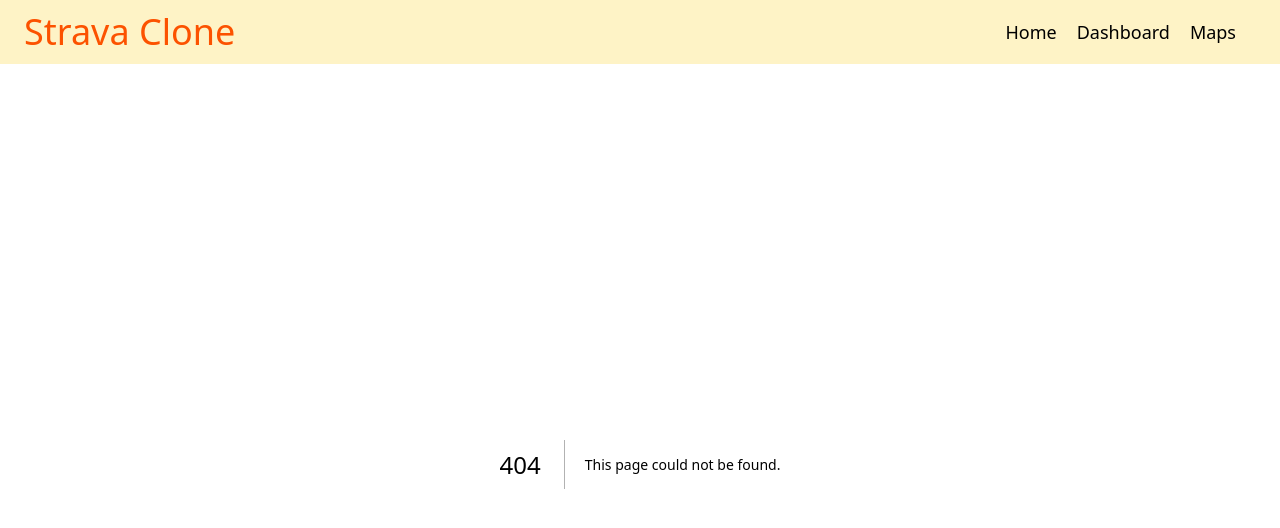
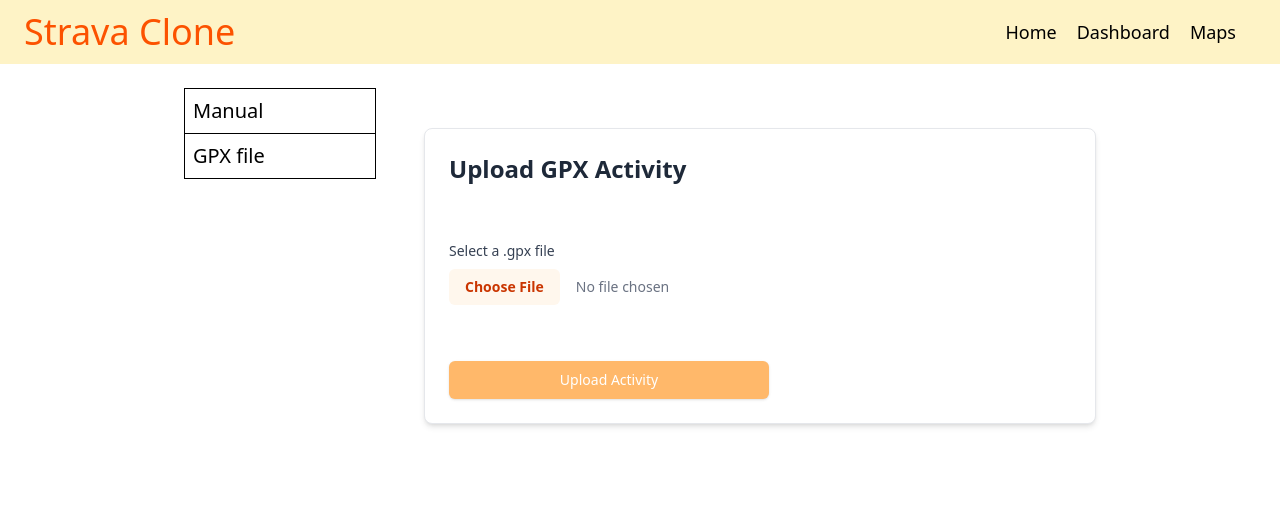
Before and after one commit to redstonenight347-oss/Strava-clone-app, a Next.js app in the folder apps/web/: page /upload/file in a window 1280 px wide. Before the commit this address had no page. Shown: the top 528 px of the page. Built offline with nearby package versions, Linux system fonts and the light colour scheme.

Commit message:
add upload gpx files UI & add better tile providers

```diff
--- /dev/null
+++ b/apps/web/app/api/activities/upload/route.ts
@@ -0,0 +1,23 @@
+import { auth } from "@/lib/auth";
+import { headers } from "next/headers";
+import { NextRequest, NextResponse } from "next/server";
+
+
+export async function POST(req: NextRequest) {
+  try {
+    const session = await auth.api.getSession({
+      headers: await headers()
+    })
+
+    if (!session) {
+      return NextResponse.json({ error: "Unauthorized" }, { status: 401 })
+    }
+
+    const file = req.body
+
+
+  }
+  catch (err) {
+
+  }
+}
--- a/apps/web/app/maps/page.tsx
+++ b/apps/web/app/maps/page.tsx
@@ -1,11 +1,10 @@
-import MapClientWrapper from '@/components/map/MapClientWrapper';
+import MapClientWrapper from '@/components/map/MapClientWrapper'
 
 
 export default function Maps() {
   return (
-    <main>
-      <h1>Map</h1>
+    <main className='h-[calc(100vh-4rem)] w-full relative'>
       <MapClientWrapper />
     </main>
-  );
+  )
 }
--- /dev/null
+++ b/apps/web/app/upload/file/page.tsx
@@ -0,0 +1,105 @@
+"use client"
+
+import { useState } from "react"
+
+export default function GPXUploadPage() {
+  const [file, setFile] = useState<File | null>(null)
+  const [isUploading, setIsUploading] = useState(false)
+  const [message, setMessage] = useState<string | null>(null)
+
+  const handleFileChange = (e: React.ChangeEvent<HTMLInputElement>) => {
+    if (e.target.files && e.target.files.length > 0) {
+      setFile(e.target.files[0])
+      setMessage(null)
+    }
+  }
+
+  const handleUpload = async () => {
+    if (!file) {
+      setMessage("Please select a GPX file first.")
+      return
+    }
+
+    setIsUploading(true)
+    setMessage(null)
+
+    const formData = new FormData()
+    formData.append("file", file)
+
+    try {
+      const response = await fetch("/api/activities/upload", {
+        method: "POST",
+        body: formData,
+      })
+
+      if (response.ok) {
+        setMessage("GPX file uploaded successfully!")
+        setFile(null)
+      } else {
+        const errorData = await response.json().catch(() => null)
+        setMessage(`Upload failed: ${errorData?.message || response.statusText}`)
+      }
+    }
+    catch (error) {
+      console.error("Upload error:", error)
+      setMessage("An error occurred during upload. Please check your connection to the backend.")
+    }
+
+    finally {
+      setIsUploading(false);
+    }
+  }
+
+  return (
+    <div className="p-auto w-full max-w-2xl mt-10 p-6 flex flex-col gap-8 bg-white rounded-lg shadow-md border border-gray-200">
+      <h1 className="text-2xl font-bold mb-6 text-gray-800">Upload GPX Activity</h1>
+
+      <div className="mb-6">
+        <label
+          htmlFor="gpx-upload"
+          className="block text-sm font-medium text-gray-700 mb-2"
+        >
+          Select a .gpx file
+        </label>
+        <input
+          type="file"
+          id="gpx-upload"
+          accept=".gpx"
+          onChange={handleFileChange}
+          className="block w-full text-sm text-gray-500
+            file:mr-4 file:py-2 file:px-4
+            file:rounded-md file:border-0
+            file:text-sm file:font-semibold
+            file:bg-orange-50 file:text-orange-700
+            hover:file:bg-orange-100"
+        />
+        {file && (
+          <p className="mt-2 text-sm text-gray-600">
+            {/* Todo: Have covert the unit to MB if it exceeded a point */}
+            Selected: {file.name} ({(file.size / 1024).toFixed(1)} KB)
+          </p>
+        )}
+      </div>
+
+      {message && (
+        <div className={`mb-4 p-3 text-sm rounded ${
+          message.includes("success") ? "bg-green-50 text-green-700" : "bg-red-50 text-red-700"
+        }`}>
+          {message}
+        </div>
+      )}
+
+      <button
+        onClick={handleUpload}
+        disabled={!file || isUploading}
+        className={`w-80 py-2 px-4 border border-transparent rounded-md shadow-sm text-sm font-medium text-white transition-colors
+          ${!file || isUploading
+            ? 'bg-orange-300 cursor-not-allowed'
+            : 'bg-orange-600 hover:bg-orange-700 focus:outline-none focus:ring-2 focus:ring-offset-2 focus:ring-orange-500'
+          }`}
+      >
+        {isUploading ? "Uploading..." : "Upload Activity"}
+      </button>
+    </div>
+  );
+}
--- a/apps/web/components/map/LeafletMap.tsx
+++ b/apps/web/components/map/LeafletMap.tsx
@@ -1,17 +1,60 @@
 'use client'
 
 import { useEffect } from 'react'
-import { MapContainer, TileLayer } from 'react-leaflet'
+import { LayersControl, MapContainer, TileLayer } from 'react-leaflet'
 import L from 'leaflet'
 import 'leaflet/dist/leaflet.css'
+
+const TileProvider = {
+  openstreetmap: {
+    name: 'OpenStreetMap (Standard)',
+    url: 'https://{s}.tile.openstreetmap.org/{z}/{x}/{y}.png',
+    attribution: '&copy; <a href="https://www.openstreetmap.org/copyright">OpenStreetMap</a> contributors',
+  },
+  cartoVoyager: {
+    name: 'CartoDB Voyager (Modern & Colorful)',
+    url: 'https://{s}.basemaps.cartocdn.com/rastertiles/voyager_labels_under/{z}/{x}/{y}{r}.png',
+    attribution: '&copy; <a href="https://www.openstreetmap.org/copyright">OpenStreetMap</a> contributors &copy; <a href="https://carto.com/attributions">CARTO</a>',
+  },
+  cartoPositron: {
+    name: 'CartoDB Positron (Minimal Light)',
+    url: 'https://{s}.basemaps.cartocdn.com/light_all/{z}/{x}/{y}{r}.png',
+    attribution: '&copy; <a href="https://www.openstreetmap.org/copyright">OpenStreetMap</a> contributors &copy; <a href="https://carto.com/attributions">CARTO</a>',
+  },
+  cartoDark: {
+    name: 'CartoDB Dark Matter (Sleek Dark)',
+    url: 'https://{s}.basemaps.cartocdn.com/dark_all/{z}/{x}/{y}{r}.png',
+    attribution: '&copy; <a href="https://www.openstreetmap.org/copyright">OpenStreetMap</a> contributors &copy; <a href="https://carto.com/attributions">CARTO</a>',
+  },
+  cyclosm: {
+    name: 'CyclOSM (Cycling Infrastructure)',
+    url: 'https://{s}.tile-cyclosm.openstreetmap.fr/cyclosm/{z}/{x}/{y}.png',
+    attribution: 'Map data: &copy; <a href="https://www.openstreetmap.org/copyright">OpenStreetMap</a> contributors, Style: &copy; <a href="https://github.com/cyclosm/cyclosm-cartocss-style">CyclOSM</a>',
+  },
+  opentopo: {
+    name: 'OpenTopoMap (Topographic Terrain)',
+    url: 'https://{s}.tile.opentopomap.org/{z}/{x}/{y}.png',
+    attribution: 'Map data: &copy; <a href="https://www.openstreetmap.org/copyright">OpenStreetMap</a> contributors, <a href="http://viewfinderpanoramas.org">SRTM</a> | Map style: &copy; <a href="https://opentopomap.org">OpenTopoMap</a> (<a href="https://creativecommons.org/licenses/by-sa/3.0/">CC-BY-SA</a>)',
+  },
+  esriSatellite: {
+    name: 'Esri World Imagery (Satellite)',
+    url: 'https://server.arcgisonline.com/ArcGIS/rest/services/World_Imagery/MapServer/tile/{z}/{y}/{x}',
+    attribution: 'Tiles &copy; Esri &mdash; Source: Esri, i-cubed, USDA, USGS, AEX, GeoEye, Getmapping, Aerogrid, IGN, IGP, UPR-EGP, and the GIS User Community',
+  },
+  esriGray: {
+    name: 'Esri Light Gray Canvas',
+    url: 'https://server.arcgisonline.com/ArcGIS/rest/services/Canvas/World_Light_Gray_Base/MapServer/tile/{z}/{y}/{x}',
+    attribution: 'Tiles &copy; Esri &mdash; Esri, DeLorme, NAVTEQ',
+  },
+}
 
 export default function LeafletMap() {
   useEffect(() => {
     const DefaultIcon = L.icon({
-      iconUrl:       'https://unpkg.com/leaflet@1.9.4/dist/images/marker-icon.png',
+      iconUrl: 'https://unpkg.com/leaflet@1.9.4/dist/images/marker-icon.png',
       iconRetinaUrl: 'https://unpkg.com/leaflet@1.9.4/dist/images/marker-icon-2x.png',
-      shadowUrl:     'https://unpkg.com/leaflet@1.9.4/dist/images/marker-shadow.png',
-      iconSize:   [25, 41] as [number, number],
+      shadowUrl: 'https://unpkg.com/leaflet@1.9.4/dist/images/marker-shadow.png',
+      iconSize: [25, 41] as [number, number],
       iconAnchor: [12, 41] as [number, number],
       shadowSize: [41, 41] as [number, number],
     })
@@ -23,12 +66,56 @@ export default function LeafletMap() {
     <MapContainer
       center={[51.505, -0.09, 43]}
       zoom={13}
-      className='h-120 w-full'
+      className='h-full w-full'
     >
-      <TileLayer
-        url="https://{s}.tile.openstreetmap.org/{z}/{x}/{y}.png"
-        // attribution="© OpenStreetMap contributors"
-      />
+      <LayersControl position="topright">
+        {/* OpenStreetMap (Standard) */}
+
+        {/* CartoDB Voyager */}
+        <LayersControl.BaseLayer checked name={TileProvider.cartoVoyager.name}>
+          <TileLayer
+            url={TileProvider.cartoVoyager.url}
+          // attribution={TileProvider.cartoVoyager.attribution}
+          />
+        </LayersControl.BaseLayer>
+        {/* CartoDB Positron */}
+        <LayersControl.BaseLayer name={TileProvider.cartoPositron.name}>
+          <TileLayer
+            url={TileProvider.cartoPositron.url}
+          // attribution={TileProvider.cartoPositron.attribution}
+          />
+        </LayersControl.BaseLayer>
+        {/* CartoDB Dark Matter */}
+        <LayersControl.BaseLayer name={TileProvider.cartoDark.name}>
+          <TileLayer
+            url={TileProvider.cartoDark.url}
+          // attribution={TileProvider.cartoDark.attribution}
+          />
+        </LayersControl.BaseLayer>
+        {/* CyclOSM */}
+
+        {/* OpenTopoMap */}
+        <LayersControl.BaseLayer name={TileProvider.opentopo.name}>
+          <TileLayer
+            url={TileProvider.opentopo.url}
+          // attribution={TileProvider.opentopo.attribution}
+          />
+        </LayersControl.BaseLayer>
+        {/* Esri Satellite */}
+        <LayersControl.BaseLayer name={TileProvider.esriSatellite.name}>
+          <TileLayer
+            url={TileProvider.esriSatellite.url}
+          // attribution={TileProvider.esriSatellite.attribution}
+          />
+        </LayersControl.BaseLayer>
+        {/* Esri Gray */}
+        <LayersControl.BaseLayer name={TileProvider.esriGray.name}>
+          <TileLayer
+            url={TileProvider.esriGray.url}
+          // attribution={TileProvider.esriGray.attribution}
+          />
+        </LayersControl.BaseLayer>
+      </LayersControl>
     </MapContainer>
   )
 }
--- a/apps/web/proxy.ts
+++ b/apps/web/proxy.ts
@@ -15,5 +15,5 @@ export function proxy(req: NextRequest) {
 }
 
 export const config = {
-  matcher: ["/dashboard/:path*"]
+  matcher: ["/dashboard/:path*","/maps/:path"]
 }
--- a/apps/web/types/react-leaflet.d.ts
+++ b/apps/web/types/react-leaflet.d.ts
@@ -12,3 +12,9 @@ declare module 'react-leaflet' {
     zoom?: number;
   }
 }
+
+declare module 'react-leaflet' {
+  interface LayersControlProps {
+    position?: string;
+  }
+}
```
